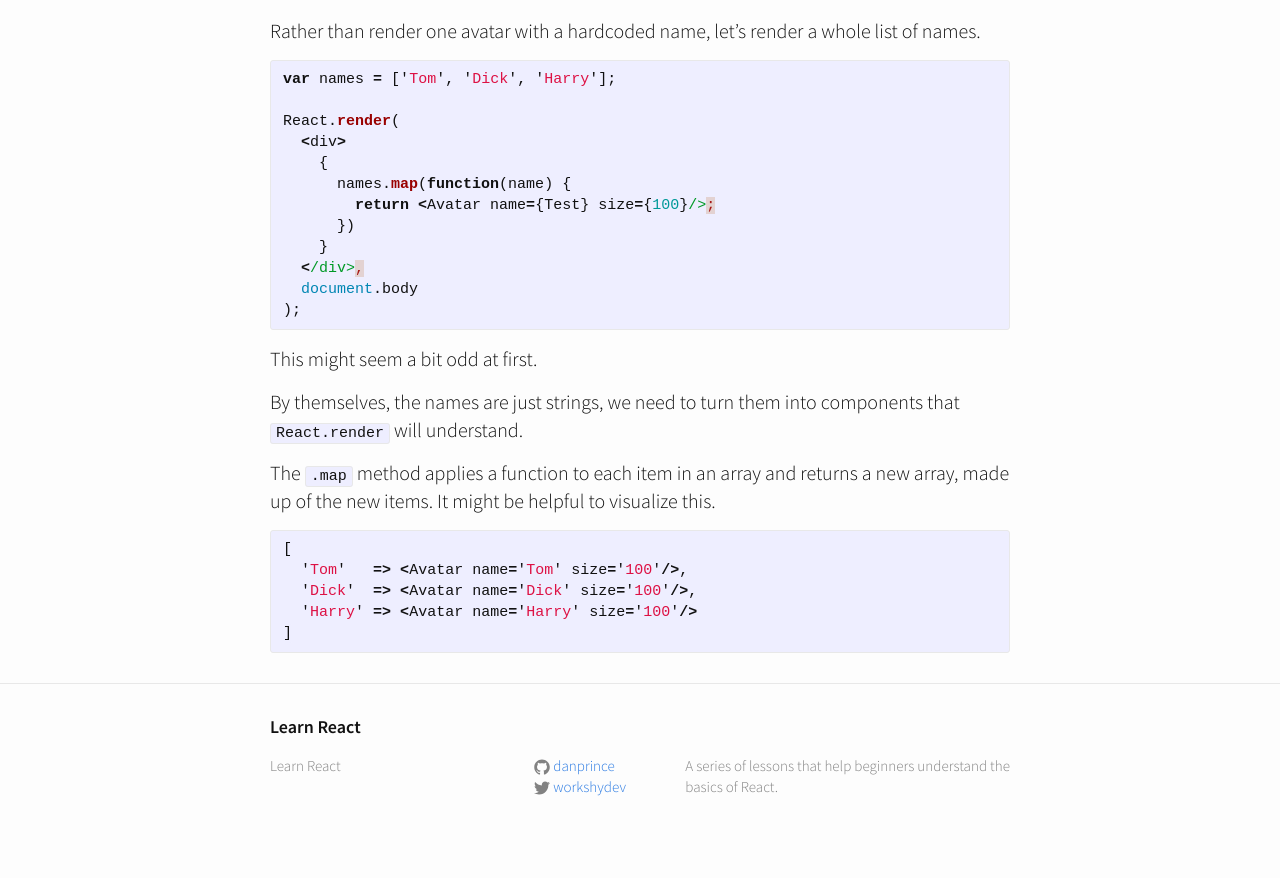
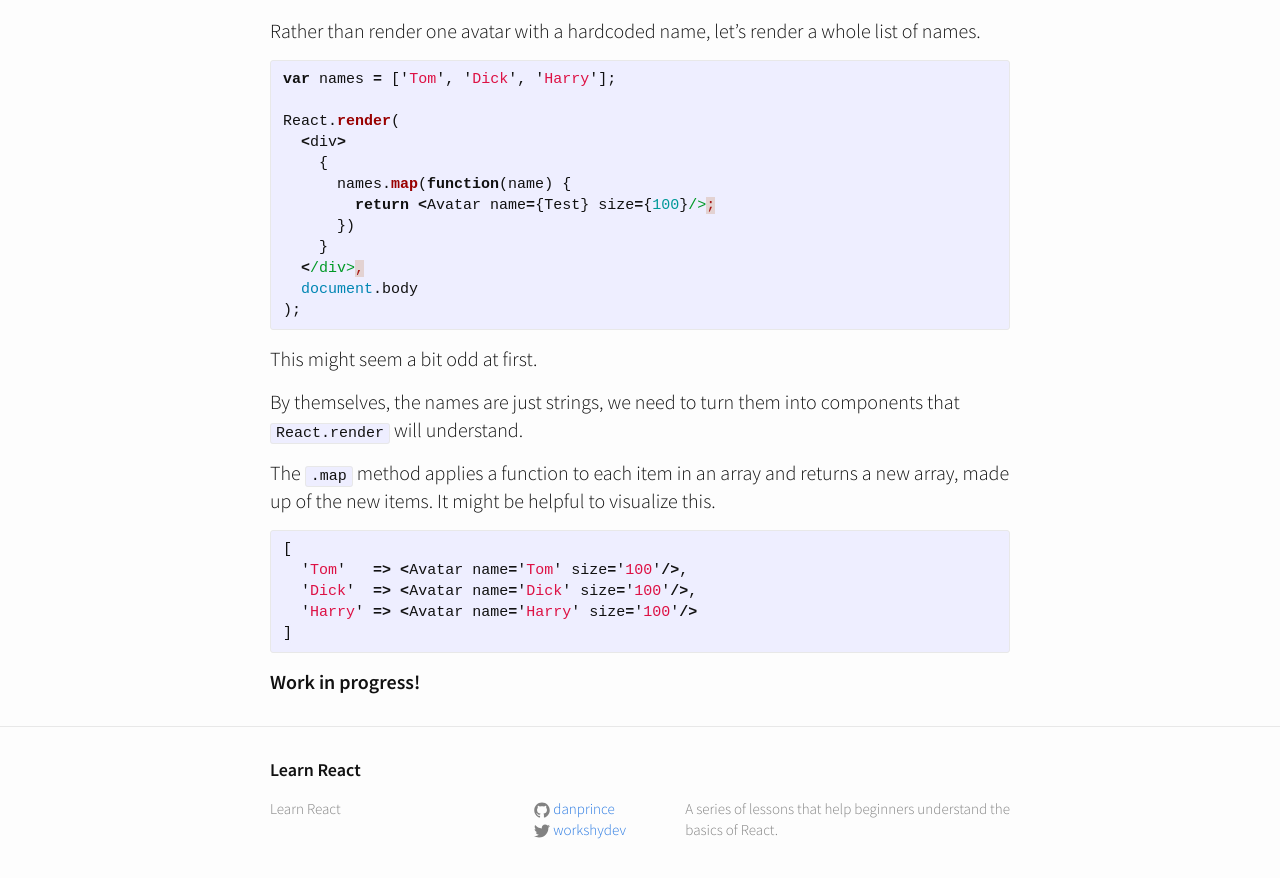
Before and after one commit to danprince/learn-react, a Jekyll site: the page built from lessons/ex8.md, in a window 1280 px wide and 900 px high, scrolled down 1521 px. Shown: the top 878 px of the window. Built offline with Jekyll 4.4.1, drawn with Linux system fonts in a browser that asks for light colours; some web fonts are replaced; before the commit the page ends 2378 px from its top, so only the background shows below that.

Commit message:
Added wip warning

```diff
--- a/lessons/ex8.md
+++ b/lessons/ex8.md
@@ -82,3 +82,5 @@ The `.map` method applies a function to each item in an array and returns a new
   'Harry' => <Avatar name='Harry' size='100'/>
 ]
 {% endhighlight %}
+
+__Work in progress!__
```
